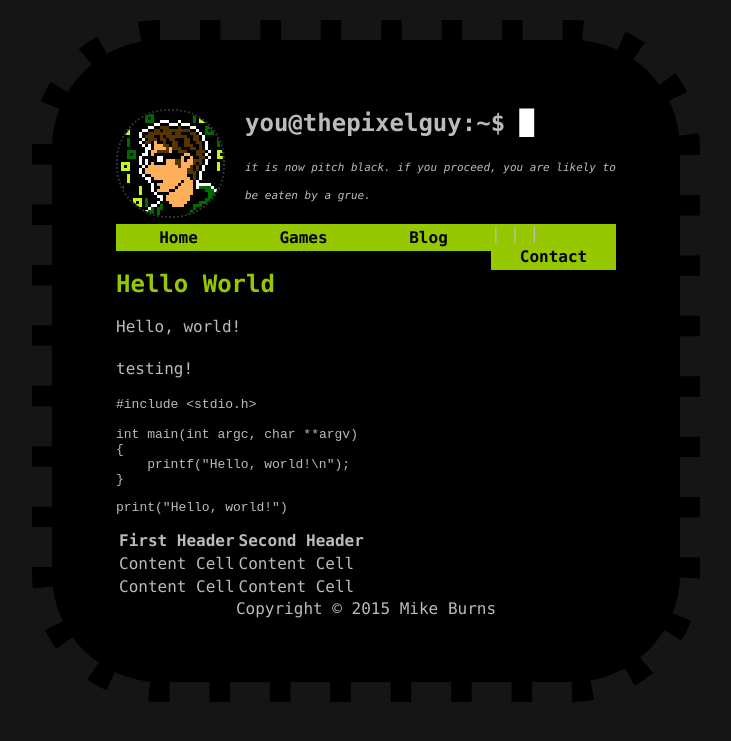
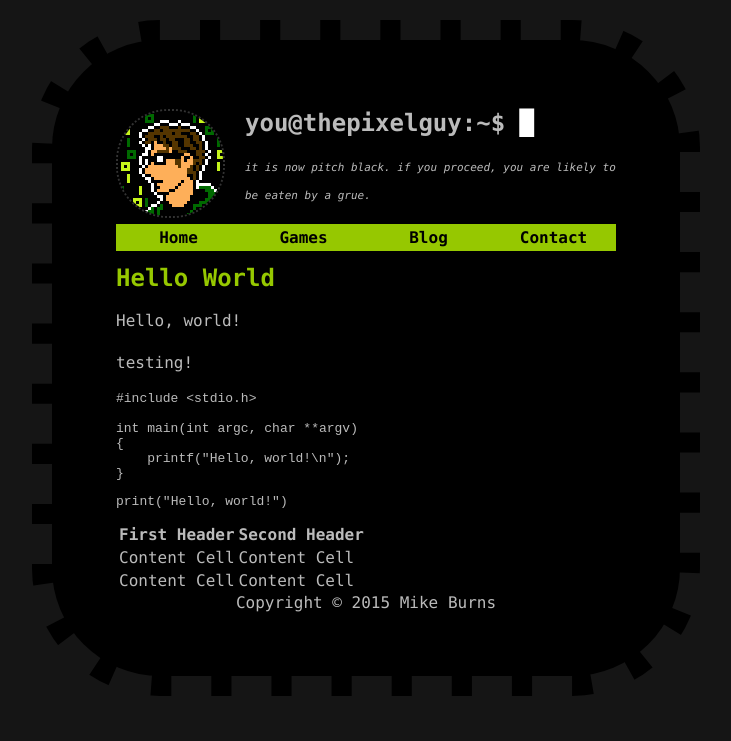
Before and after one commit to thatpixelguy/thatpixelguy.github.io, a Jekyll site: the page built from _posts/2015-03-05-hello-world.md, in a window 1280 px wide. Shown: the top 741 px of the page, without its empty margins (274-1005 px from the left). Built offline with Jekyll 4.4.1, drawn with Linux system fonts in a browser that asks for light colours.

Commit message:
Updated post.html

```diff
--- a/_layouts/post.html
+++ b/_layouts/post.html
@@ -18,10 +18,12 @@
         <h2>you@thepixelguy:~$ <div id='blinkingcursor' style='display: inline;'>█</div></h2>
         <p><i style='font-size: 11px;'>it is now pitch black. if you proceed, you are likely to be eaten by a grue.</i></p>
         <div class='nav'>
-          <a href='/'>Home</a> |
-          <a href='/games'>Games</a> |
-          <a href='/blog'>Blog</a> |
-          <a href='/contact'>Contact</a>
+          <ul>
+            <li><a href='/'>Home</a></li>
+            <li><a href='/games'>Games</a></li>
+            <li><a href='/blog'>Blog</a></li>
+            <li><a href='/contact'>Contact</a></li>
+          </ul>
         </div>
       </div>
 
```
